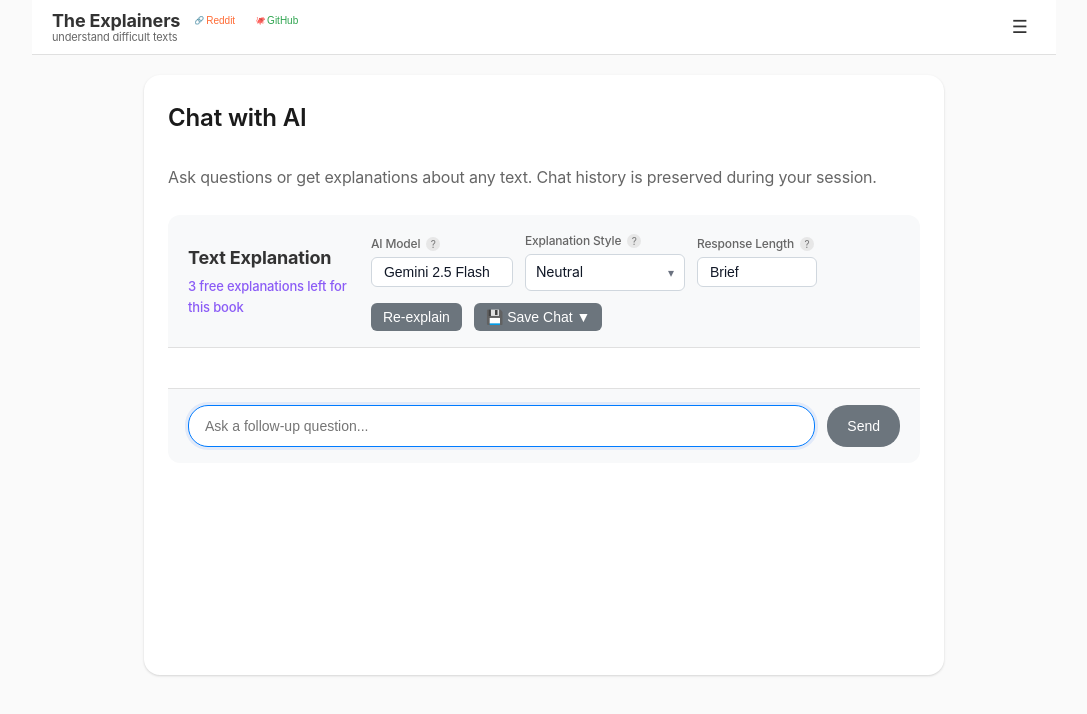
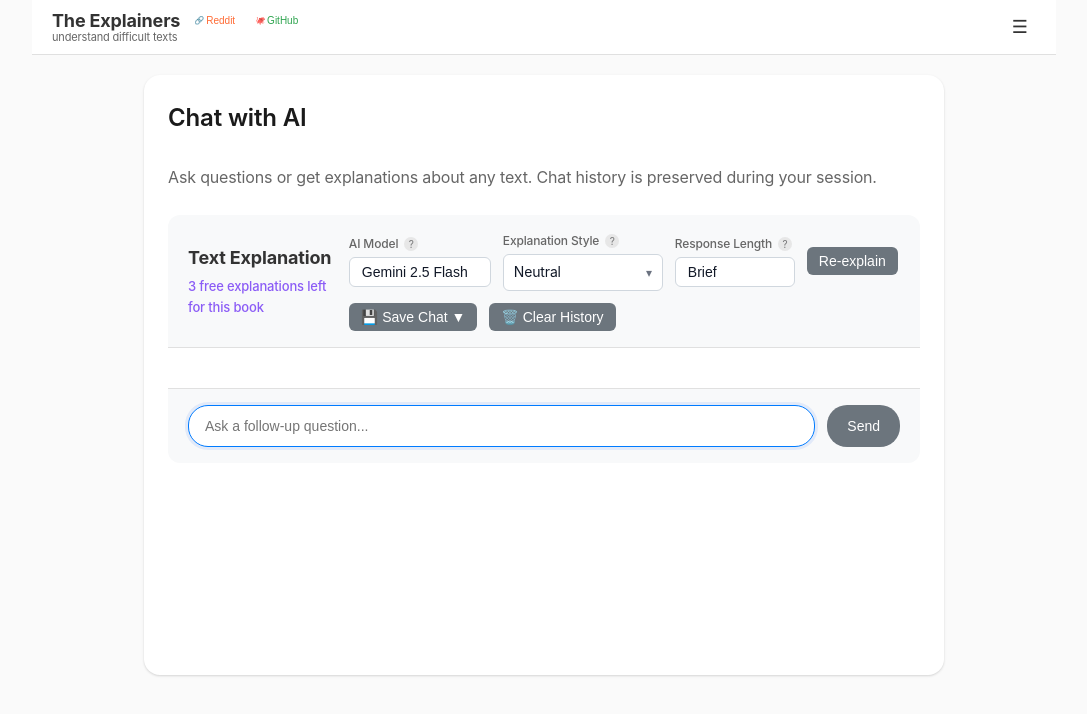
Before and after one commit to johndimm/the-explainers, a Next.js app: page /chat in a window 1280 px wide. Shown: the top 714 px of the page, without its empty margins (96-1183 px from the left). Built offline with nearby package versions, Linux system fonts and the light colour scheme.

Commit message:
Clear chat history

```diff
--- a/src/components/ChatInterface.module.css
+++ b/src/components/ChatInterface.module.css
@@ -1247,3 +1247,25 @@
 .saveOption:not(:last-child) {
   border-bottom: 1px solid #eee;
 }
+
+.clearButton {
+  padding: 6px 12px;
+  background: #dc3545;
+  color: white;
+  border: none;
+  border-radius: 6px;
+  cursor: pointer;
+  font-size: 14px;
+  font-weight: 500;
+  transition: background-color 0.2s;
+  white-space: nowrap;
+}
+
+.clearButton:hover:not(:disabled) {
+  background: #c82333;
+}
+
+.clearButton:disabled {
+  background: #6c757d;
+  cursor: not-allowed;
+}
--- a/src/components/ChatInterface.tsx
+++ b/src/components/ChatInterface.tsx
@@ -79,6 +79,7 @@ const ChatInterface: React.FC<ChatInterfaceProps> = ({ selectedText, contextInfo
   const [shareFormData, setShareFormData] = useState<{ title: string; content: string } | null>(null)
   const [shareDropdownOpen, setShareDropdownOpen] = useState<string | null>(null)
   const [saveFormatDropdownOpen, setSaveFormatDropdownOpen] = useState(false)
+  const [showClearConfirm, setShowClearConfirm] = useState(false)
   const latestResponseRef = useRef<HTMLDivElement>(null)
   const inputRef = useRef<HTMLInputElement>(null)
   const styleMenuRef = useRef<HTMLDivElement>(null)
@@ -146,6 +147,20 @@ const ChatInterface: React.FC<ChatInterfaceProps> = ({ selectedText, contextInfo
     document.body.removeChild(a)
     URL.revokeObjectURL(url)
     setSaveFormatDropdownOpen(false)
+  }
+
+  const clearChatHistory = () => {
+    setMessages([])
+    setOriginalSelectedText('')
+    setShowFullHistory(false)
+
+    // Clear from sessionStorage if in page mode
+    if (isPageMode) {
+      sessionStorage.removeItem('chatHistory')
+    }
+
+    setShowClearConfirm(false)
+    console.log('Chat history cleared')
   }
 
   const shareToGitHub = () => {
@@ -1379,6 +1394,14 @@ const ChatInterface: React.FC<ChatInterfaceProps> = ({ selectedText, contextInfo
                 </div>
               )}
             </div>
+            <button
+              onClick={() => setShowClearConfirm(true)}
+              disabled={messages.length === 0}
+              className={styles.clearButton}
+              title="Clear all chat history"
+            >
+              🗑️ Clear History
+            </button>
             {/* Share button moved to inline with each response */}
           </div>
 {!isPageMode && <button onClick={onClose} className={styles.closeButton}>×</button>}
@@ -1754,6 +1777,56 @@ const ChatInterface: React.FC<ChatInterfaceProps> = ({ selectedText, contextInfo
           </div>
         </div>
       )}
+
+      {/* Clear History Confirmation Dialog */}
+      {showClearConfirm && (
+        <div style={{
+          position: 'fixed',
+          top: '50%',
+          left: '50%',
+          transform: 'translate(-50%, -50%)',
+          background: 'white',
+          border: '1px solid #ccc',
+          borderRadius: '8px',
+          padding: '20px',
+          boxShadow: '0 4px 6px rgba(0, 0, 0, 0.1)',
+          zIndex: 1001,
+          maxWidth: '400px',
+          textAlign: 'center'
+        }}>
+          <h3 style={{ margin: '0 0 12px 0', color: '#d32f2f' }}>Clear Chat History?</h3>
+          <p style={{ margin: '0 0 20px 0', color: '#666' }}>
+            This will permanently delete all {messages.length} messages in this conversation. This action cannot be undone.
+          </p>
+          <div style={{ display: 'flex', gap: '12px', justifyContent: 'center' }}>
+            <button
+              onClick={() => setShowClearConfirm(false)}
+              style={{
+                padding: '8px 16px',
+                border: '1px solid #ccc',
+                borderRadius: '4px',
+                background: 'white',
+                cursor: 'pointer'
+              }}
+            >
+              Cancel
+            </button>
+            <button
+              onClick={clearChatHistory}
+              style={{
+                padding: '8px 16px',
+                border: 'none',
+                borderRadius: '4px',
+                background: '#d32f2f',
+                color: 'white',
+                cursor: 'pointer'
+              }}
+            >
+              🗑️ Clear All
+            </button>
+          </div>
+        </div>
+      )}
     </div>
   )
 }
```
